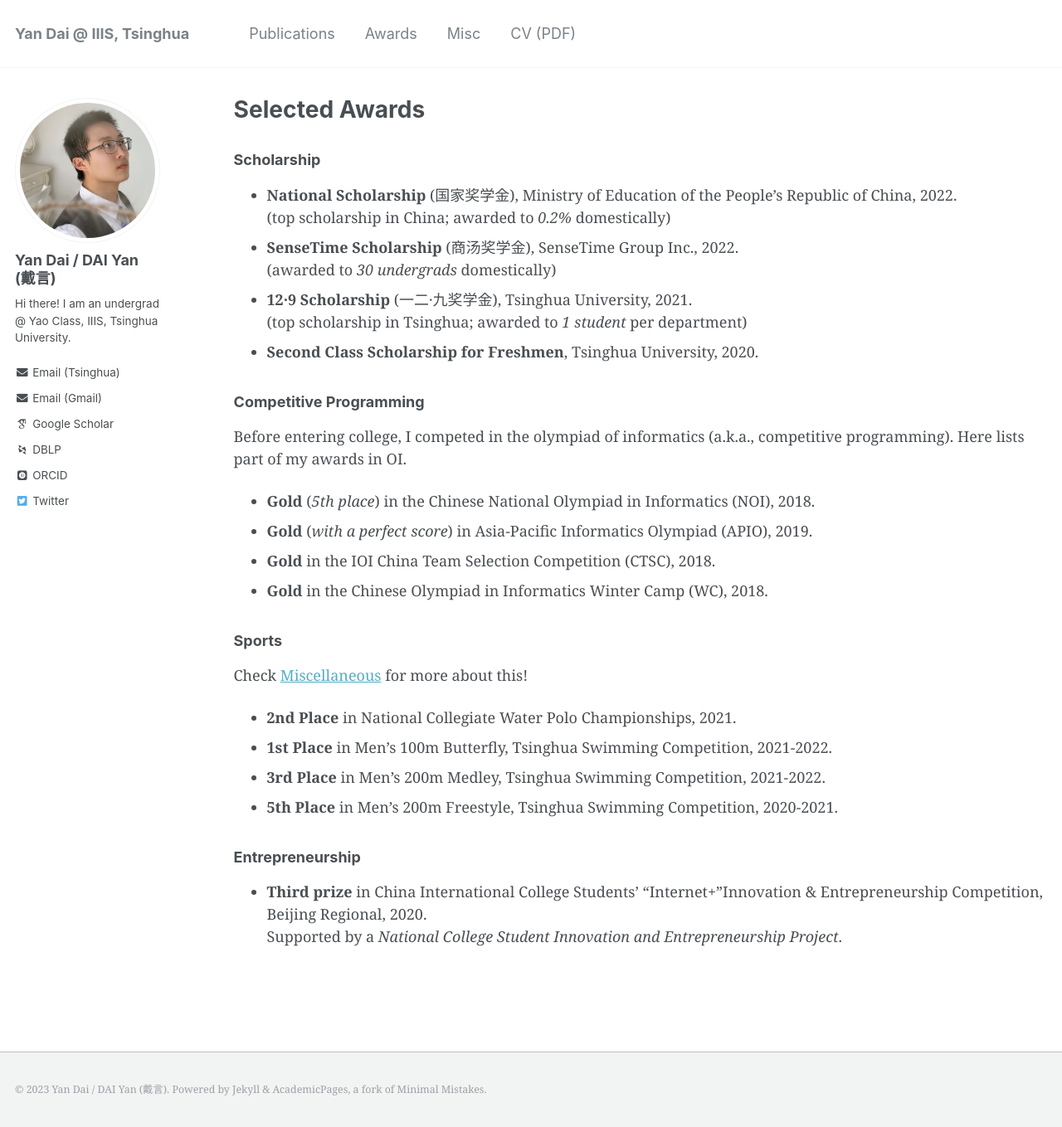
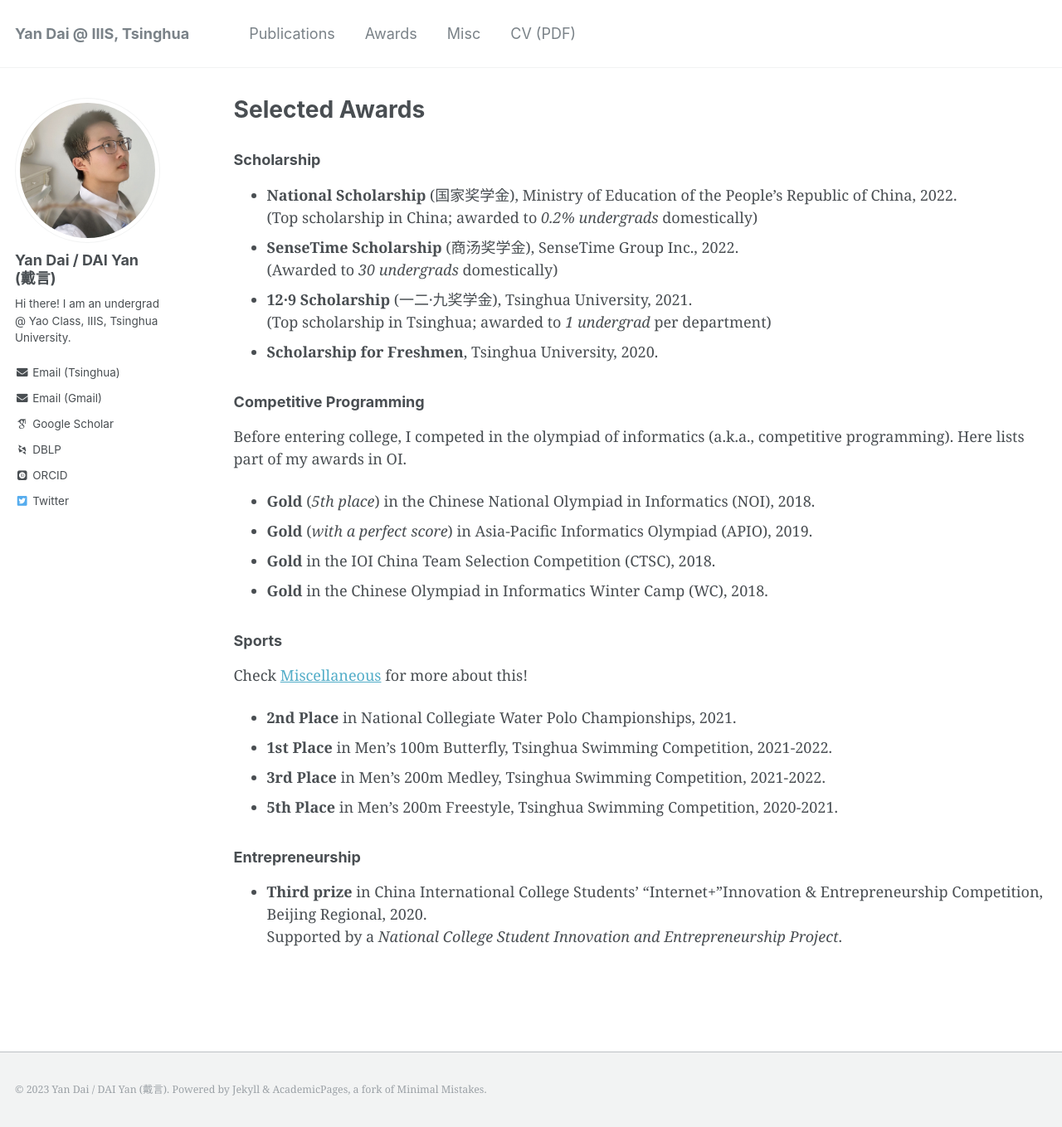
Before and after one commit to yandaichn/yandaichn.github.io, a Jekyll site: the page built from _pages/awards.md, in a window 1280 px wide and 1359 px high. Shown: the whole window at 83% size. Built offline with Jekyll 4.4.1, drawn with Linux system fonts in a browser that asks for light colours; some web fonts are replaced.

Commit message:
Upd awards

```diff
--- a/_pages/awards.md
+++ b/_pages/awards.md
@@ -7,12 +7,12 @@ author_profile: true
 
 ### Scholarship
 * **National Scholarship** (国家奖学金), Ministry of Education of the People's Republic of China, 2022.
-(top scholarship in China; awarded to *0.2%* domestically)
+(Top scholarship in China; awarded to *0.2% undergrads* domestically)
 * **SenseTime Scholarship** (商汤奖学金), SenseTime Group Inc., 2022.
-(awarded to *30 undergrads* domestically)
+(Awarded to *30 undergrads* domestically)
 * **12·9 Scholarship** (一二·九奖学金), Tsinghua University, 2021.
-(top scholarship in Tsinghua; awarded to *1 student* per department)
-* **Second Class Scholarship for Freshmen**, Tsinghua University, 2020.
+(Top scholarship in Tsinghua; awarded to *1 undergrad* per department)
+* **Scholarship for Freshmen**, Tsinghua University, 2020.
 
 ### Competitive Programming
 Before entering college, I competed in the olympiad of informatics (a.k.a., competitive programming). Here lists part of my awards in OI.
```
